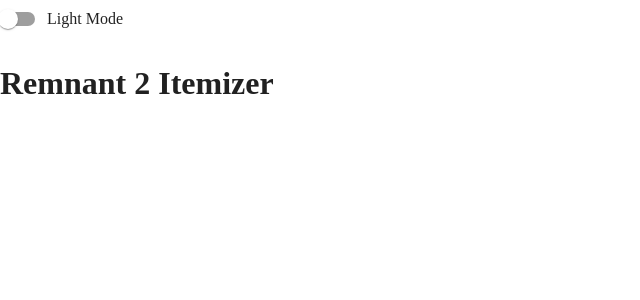
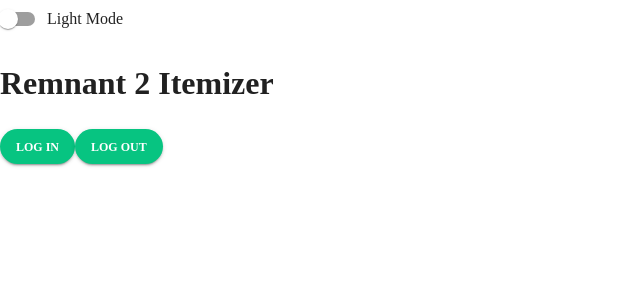
Before and after one commit to ionscion/itemizer, a React (Vite) app in the folder client/: page / in a window 1280 px wide. Shown: the top 300 px of the page, without its empty margins (0-640 px from the left). Built offline with nearby package versions, Linux system fonts and the light colour scheme.

Commit message:
added auth0 and login/logout buttons

```diff
--- a/client/package.json
+++ b/client/package.json
@@ -11,6 +11,7 @@
     "start": "vite"
   },
   "dependencies": {
+    "@auth0/auth0-react": "^2.2.0",
     "@emotion/react": "^11.11.1",
     "@emotion/styled": "^11.11.0",
     "@mui/material": "^5.14.2",
--- a/client/src/App.jsx
+++ b/client/src/App.jsx
@@ -1,14 +1,23 @@
-import { useState } from 'react'
-
+import { useState } from "react";
+import LoginButton from "./components/login";
+import LogoutButton from "./components/logout";
+import { useAuth0 } from "@auth0/auth0-react";
 
 function App() {
-
+  const { isAuthenticated, getIdTokenClaims } = useAuth0();
 
   return (
     <>
-    <h1>Remnant 2 Itemizer</h1>
+      <h1>Remnant 2 Itemizer</h1>
+      <LoginButton />
+      <LogoutButton />
+      {isAuthenticated && (
+        <div>
+          <h2>Logged in</h2>
+        </div>
+      )}
     </>
-  )
+  );
 }
 
-export default App
+export default App;
--- /dev/null
+++ b/client/src/components/login.jsx
@@ -0,0 +1,11 @@
+import { useAuth0 } from "@auth0/auth0-react";
+import React from "react";
+import { Button } from '@mui/material';
+
+const LoginButton = () => {
+  const { loginWithRedirect } = useAuth0();
+
+  return <Button style={{backgroundColor: '#07C481', borderRadius: '25px', color: 'white', fontSize:'12px', fontWeight:'bold', paddingTop:'8px'}} variant="contained" onClick={() => loginWithRedirect()}>Log In</Button>;
+};
+
+export default LoginButton;
--- /dev/null
+++ b/client/src/components/logout.jsx
@@ -0,0 +1,15 @@
+import { useAuth0 } from "@auth0/auth0-react";
+import React from "react";
+import { Button } from '@mui/material';
+
+const LogoutButton = () => {
+  const { logout } = useAuth0();
+
+  return (
+    <Button style={{backgroundColor: '#07C481', borderRadius: '25px', color: 'white', fontSize:'12px', fontWeight:'bold', paddingTop:'8px'}} variant="contained" onClick={() => logout({ logoutParams: { returnTo: window.location.origin } })}>
+      Log Out
+    </Button>
+  );
+};
+
+export default LogoutButton;
--- a/client/src/main.jsx
+++ b/client/src/main.jsx
@@ -3,6 +3,7 @@
 import Root from "./routes/root";
 import { createBrowserRouter, RouterProvider } from "react-router-dom";
 import ErrorPage from "./error-page";
+import { Auth0Provider } from "@auth0/auth0-react";
 
 const router = createBrowserRouter([
   {
@@ -26,7 +27,13 @@
 ]);
 
 ReactDOM.createRoot(document.getElementById("root")).render(
-  <React.StrictMode>
+  <Auth0Provider
+    domain="dev-za4id1uxfphft08n.us.auth0.com"
+    clientId="N7fWtmvKRqB8Ns0gsDpkYTOxZn4VlkiR"
+    authorizationParams={{
+      redirect_uri: window.location.origin,
+    }}
+  >
     <RouterProvider router={router} />
-  </React.StrictMode>
+  </Auth0Provider>
 );
```
Also changed, not shown: 1 other file (tests, documents, lock files or other folders).
